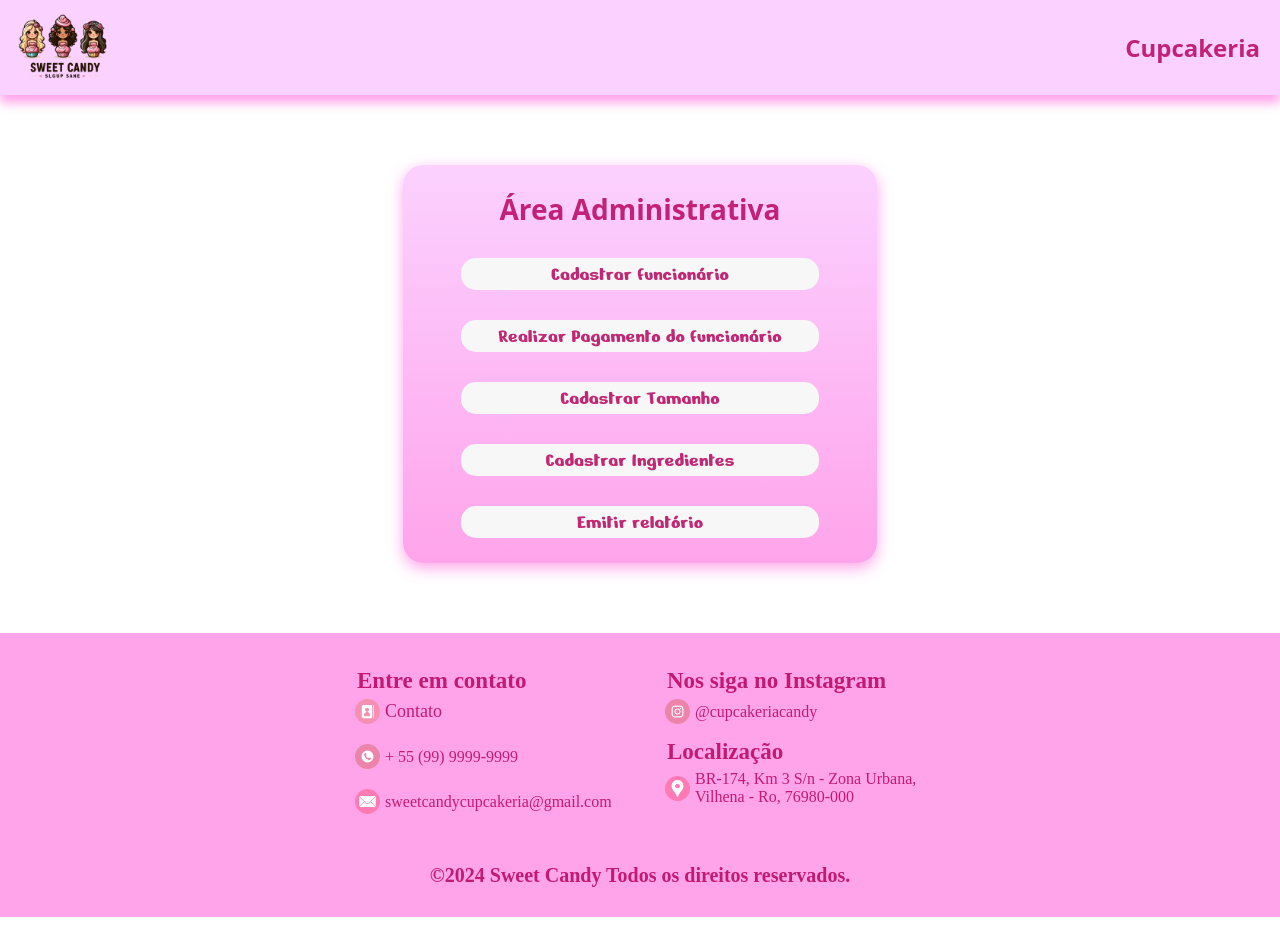
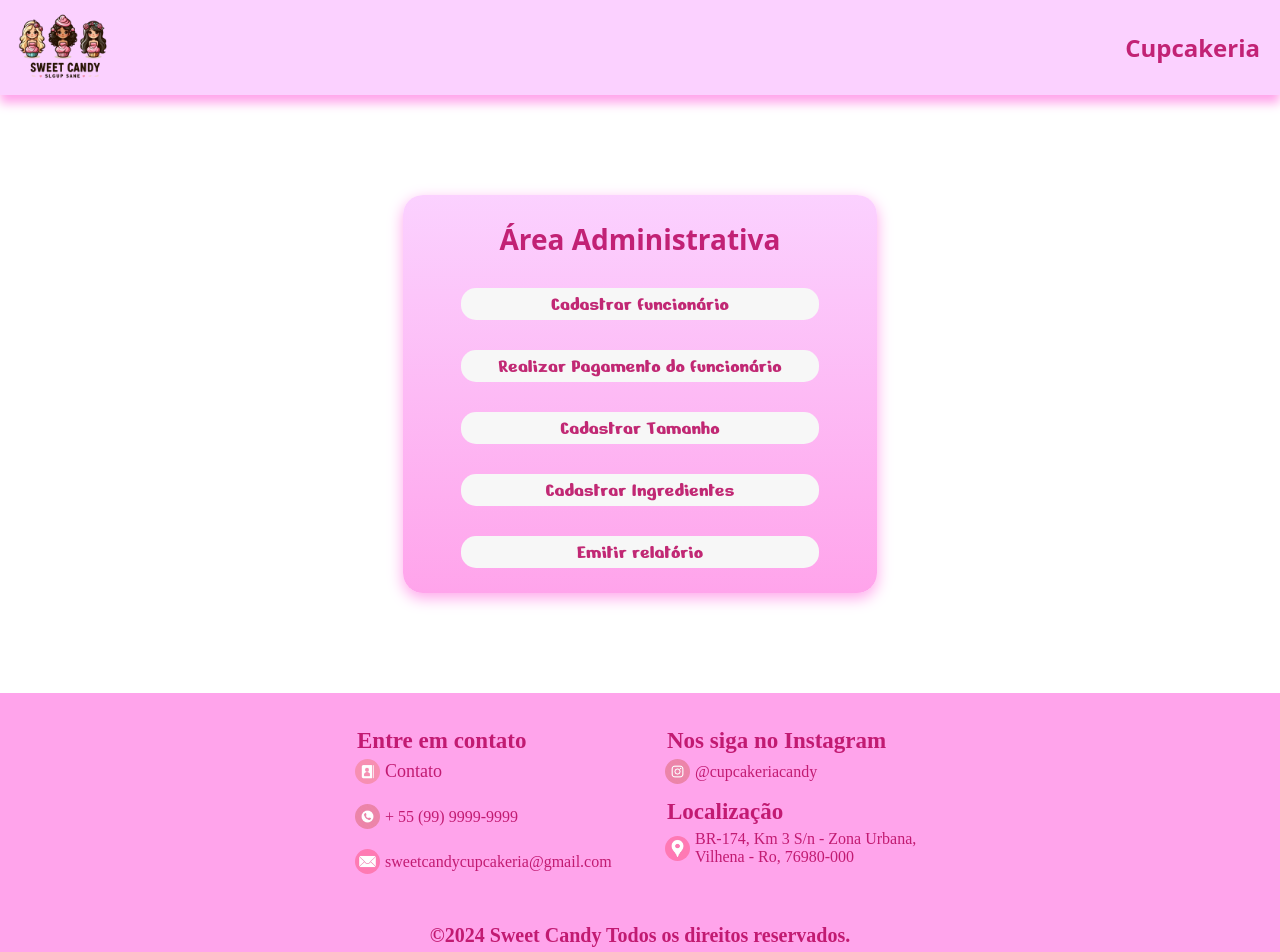
Before and after one commit to cecilioana/fabrica_react, a Next.js app: page /area in a window 1280 px wide. Shown: the top 952 px of the page. Before the commit the page ends 917 px from the top, so only its background shows below. Built offline with nearby package versions, Linux system fonts and the light colour scheme; a web font is replaced by a local one.

Commit message:
Agora vai 7

```diff
--- a/src/components/Footer/Footer.module.css
+++ b/src/components/Footer/Footer.module.css
@@ -3,7 +3,7 @@
     text-align: center;
     padding: 15px 0;
     width: 100%;
-    margin-top: 70px;
+    margin-top: 100px;
 }
 
 .contatofooter {
--- a/src/components/Header/Header.module.css
+++ b/src/components/Header/Header.module.css
@@ -9,7 +9,7 @@
     display: flex;
     justify-content: space-between;
     align-items: center;
-    margin-bottom: 70px;
+    margin-bottom: 100px;
 
 }
 
```
